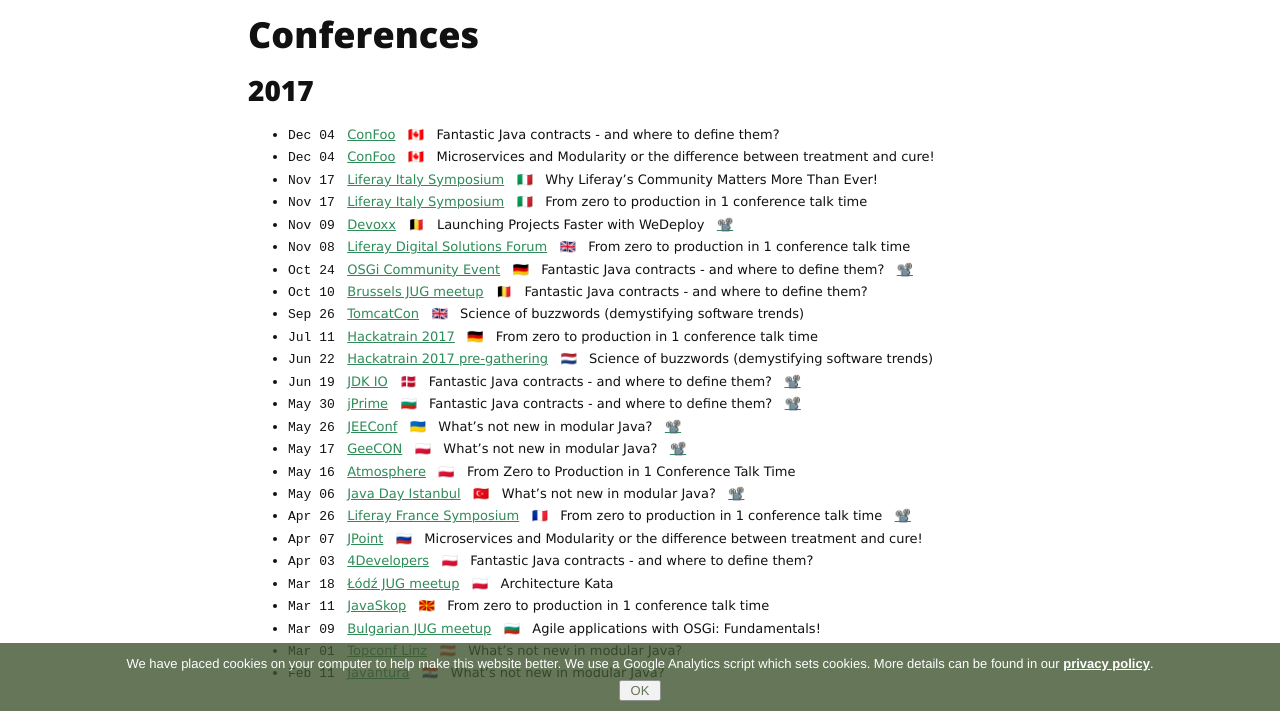
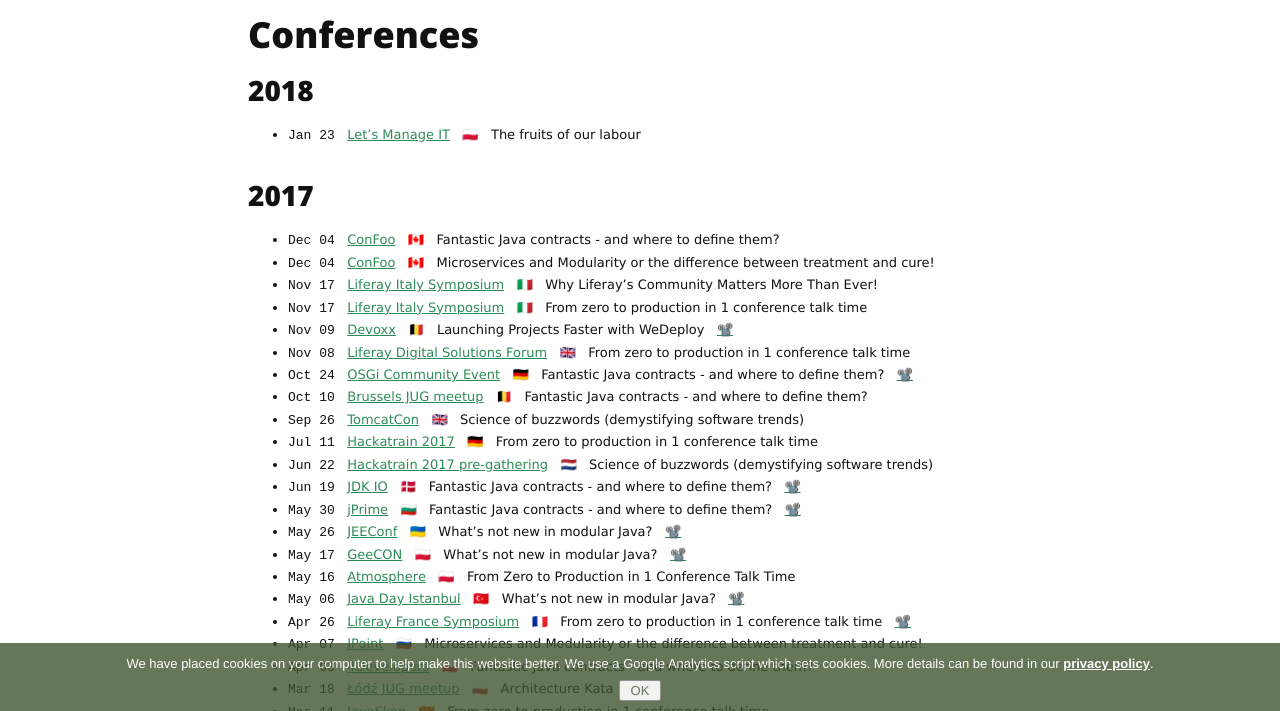
Before and after one commit to azzazzel/azzazzel.github.io, a Jekyll site: the page built from talks.md, in a window 1280 px wide and 900 px high, scrolled down 669 px, cut to the strip 189-900 px from the top of the window. Built offline with Jekyll 4.4.1, drawn with Linux system fonts in a browser that asks for light colours; nearby versions of some CDN libraries.

Commit message:
Add new event

```diff
--- a/talks.md
+++ b/talks.md
@@ -73,6 +73,11 @@
 
 
 ## Conferences
+
+### 2018
+
+- `Jan 23` &nbsp; [Let's Manage IT](https://events.letsmanageit.pl/LMIT40)
+&nbsp; 🇵🇱 &nbsp; The fruits of our labour
 
 ### 2017
 
```
